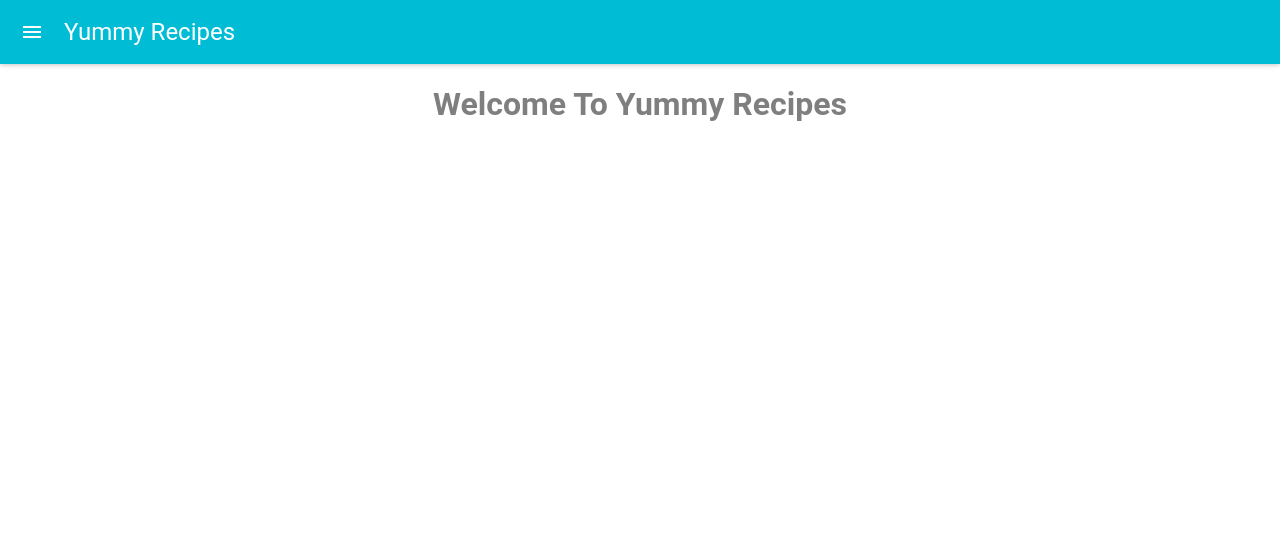
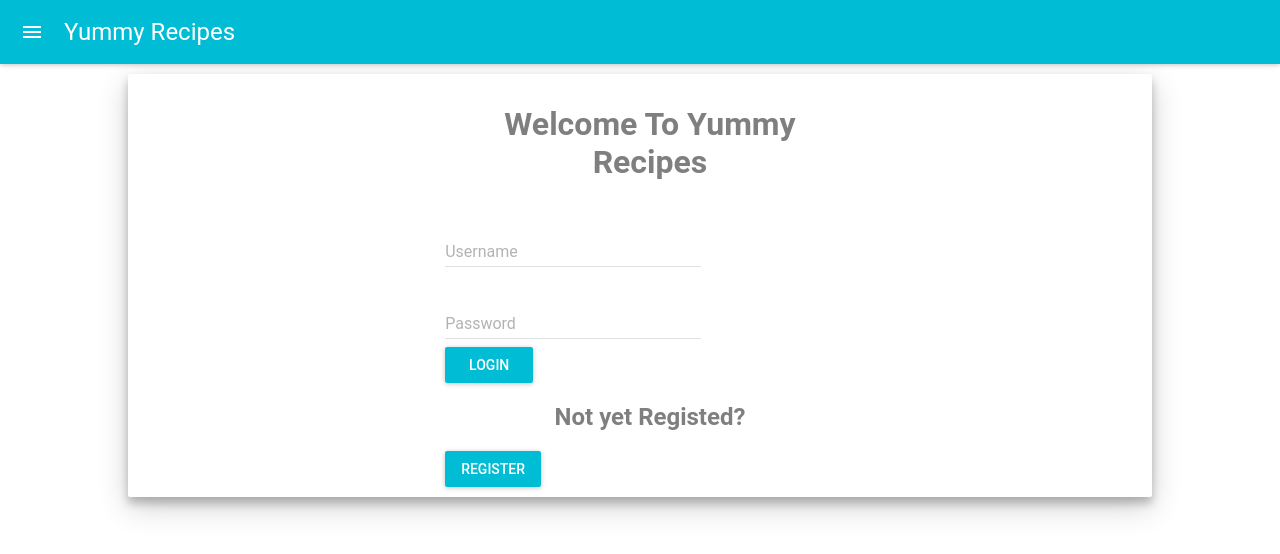
Before and after one commit to owenbob/yummy-recipes-react-app, a React (Create React App) app: page /login in a window 1280 px wide. Shown: the top 554 px of the page. Built offline with nearby package versions, Linux system fonts and the light colour scheme.

Commit message:
[Feature # 154245384]Add Login component

```diff
--- a/src/components/login.js
+++ b/src/components/login.js
@@ -1,35 +1,73 @@
-import React, { Component } from 'react';
+import React, { Component }  from 'react';
+import axios from 'axios';
 import TextField from 'material-ui/TextField';
 import RaisedButton from 'material-ui/RaisedButton';
+import Paper from 'material-ui/Paper';
 import './styling.css';
+import style from './styling';
 
-const style = {
-    margin: 12,
-  };
 
 class Login extends Component {
+  constructor(props){
+    super(props);
+    this.state={
+      username:'',
+      password:''
+    };
+    this.handleLoginChange = this.handleLoginChange.bind(this);
+    // this.isAuthenticated = this.isAuthenticated.bind(this);
+  }
+
+  handleLoginClick = (e) =>{
+    e.preventDefault();
+    const LoginUrl='http://127.0.0.1:5000/login';
+    axios.post(LoginUrl, {
+        username: this.state.username,
+        password: this.state.password
+    })
+    .then(response => {
+        console.log(response);
+        if (response.data.token){
+            localStorage.setItem("token",response.data.token);
+            this.props.history.push('/yummyrecipes/dashboard');
+        }
+        }).catch(error => {
+            console.log(error)
+        });
+    }
+  handleLoginChange=(e) => {
+    this.setState({ [e.target.name] : e.target.value });
+  }
   render() {
     return (
       <div className="Login">
-        <div>
+        <div class = "center">
+          <Paper style={style} zDepth={3} >
+            <div class="inner">
                     <h1 class = "text">Welcome To Yummy Recipes</h1>
-{/*
+                <form onSubmit={this.handleLoginClick}>
                 <TextField
-                hintText="Username"
+                    hintText=" Enter your Username"
                     floatingLabelText="Username"
-                type="username"
+                    name="username"
+                    value={this.state.username}
+                    onChange = {this.handleLoginChange}
                     /><br />
                 <TextField
-                hintText="Password Field"
+                    hintText=" Enter your Password"
                     floatingLabelText="Password"
                     type="password"
+                    name="password"
+                    value={this.state.password}
+                    onChange = {this.handleLoginChange}
                     /><br />
-            <RaisedButton label="Login" primary={true} style={style} />
+                <RaisedButton type ="submit" label ="Login" primary={true} style={style} />
                     <h2 class = "text">Not yet Registed?</h2>
-            <RaisedButton label="Register" primary={true} style={style} /> */}
-
+                <RaisedButton label="Register" href="/" primary={true} style={style} />
+                </form>
             </div>
-
+          </Paper>
+        </div>
       </div>
     );
   }
```
Lines whose indentation alone changed are shown as unchanged.
